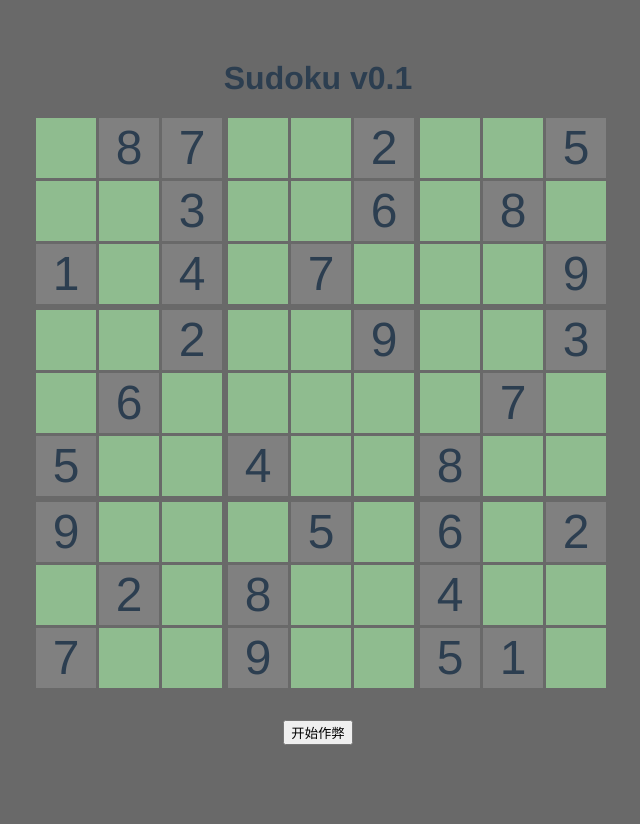
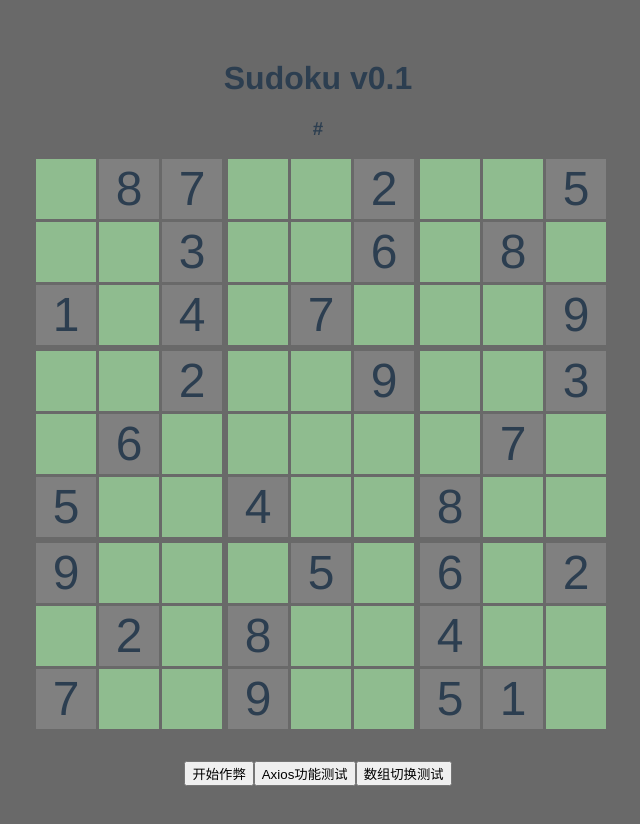
Before and after one commit to roogeer/sudoku, a Vue app: page / in a window 1280 px wide. Shown: the top 824 px of the page, without its empty margins (322-962 px from the left). Before the commit the page ends 800 px from the top, so only its background shows below. Built offline with nearby package versions, Linux system fonts and the light colour scheme.

Commit message:
测试：父组件传值到子组件

```diff
--- a/package.json
+++ b/package.json
@@ -8,6 +8,7 @@
     "lint": "vue-cli-service lint"
   },
   "dependencies": {
+    "axios": "^0.19.0",
     "core-js": "^3.4.3",
     "vue": "^2.6.10"
   },
@@ -30,8 +31,8 @@
       "eslint:recommended"
     ],
     "rules": {
-		"no-console":"off"
-	},
+      "no-console": "off"
+    },
     "parserOptions": {
       "parser": "babel-eslint"
     }
--- a/src/App.vue
+++ b/src/App.vue
@@ -2,7 +2,9 @@
 	<div id="app">
 		<!--<img alt="Vue logo" src="./assets/logo.png" />-->
 		<HelloWorld msg="Sudoku v0.1" />
-		<!-- <button @click="test">查看B1单元格数据</button> -->
+		<div class="hello">
+			<h3>#{{ sudokuid }}</h3>
+		</div>
 		<div class="game">
 			<div class="sudoku">
 				<template v-for="(area_row, index_area_row) in 3">
@@ -26,6 +28,10 @@
 				<button @click="LockOnlyOne()">锁定唯一值</button>
 				<button @click="DuplicateRemoval()">多值去重</button>
 			</template>
+			<template>
+				<button @click="testAxios()">Axios功能测试</button>
+				<button @click="changeArray()">数组切换测试</button>
+			</template>
 		</div>
 	</div>
 </template>
@@ -39,7 +45,10 @@
 		data: function() {
 			return {
 				//初始值
-				cheat: true,	//显示作弊按钮
+				cheat: true,		//显示作弊按钮
+				sudokuid: '',		//题号
+				//sudoku_array: [],	//系统给出的初始数据
+
 				sudoku_array: [
 					0, 8, 7, 0, 0, 2, 0, 0, 5,
 					0, 0, 3, 0, 0, 6, 0, 8, 0,
@@ -51,6 +60,19 @@
 					0, 2, 0, 8, 0, 0, 4, 0, 0,
 					7, 0, 0, 9, 0, 0, 5, 1, 0,
 				],
+
+				sudoku_test: [
+					1, 2, 3, 4, 6, 6, 7, 8, 9,
+					2, 0, 3, 0, 0, 6, 0, 8, 0,
+					3, 0, 4, 0, 7, 0, 0, 0, 9,
+					4, 0, 2, 0, 0, 9, 0, 0, 3,
+					5, 6, 0, 0, 0, 0, 0, 7, 0,
+					6, 0, 0, 4, 0, 0, 8, 0, 0,
+					7, 0, 0, 0, 5, 0, 6, 0, 2,
+					8, 2, 0, 8, 0, 0, 4, 0, 0,
+					9, 0, 0, 9, 0, 0, 5, 1, 0,
+				],
+
 				//成员为每个单元格对象
 				sudoku_data: [],
 
@@ -66,7 +88,40 @@
 		},
 
 		methods: {
+			changeArray(){
+				//this.sudoku_array = this.sudoku_test;
+				this.sudoku_array.splice(0);
+				this.sudoku_array.push(...this.sudoku_test);
+				this.initSudokuData();
+				console.log('数组切换完成');
+				console.log(this.sudoku_array);
+				console.log(this.sudoku_data);
+				this.$forceUpdate();
+			},
+
+			testAxios(){
+				this.$axios.get('http://192.168.108.79:8983/cgi-bin/getdata.py')
+				.then(response => {
+					//console.log(response.request.response);
+					//let res = response.request.response;
+					console.log(response.data);
+					this.sudokuid = response.data.sudokuid;
+					this.sudoku_array = response.data.sudokudata;
+					console.log(this.sudoku_array);
+					//根据初始值，生成81个单元格对象放入sudoku_data中
+					this.initSudokuData()
+					//初始化9个行对象
+					this.initSudokuRows();
+					//初始化9个列对象
+					this.initSudokuCols();
+					//初始化9个区域对象
+					this.initSudokuAreas();
+					console.log(this.sudoku_data);
+				})
+			},
+
 			initSudokuData() {
+				console.log('数组切换完成');
 				let _temp = [];
 				//console.log(this.sudoku_array.length);
 				for (let i = 0; i < this.sudoku_array.length; i++) {
@@ -241,7 +296,7 @@
 		},
 
 		created: function() {
-			// 	//根据初始值，生成81个单元格对象放入sudoku_data中
+			//根据初始值，生成81个单元格对象放入sudoku_data中
 			this.initSudokuData()
 			//初始化9个行对象
 			this.initSudokuRows();
--- a/src/main.js
+++ b/src/main.js
@@ -1,7 +1,9 @@
 import Vue from 'vue'
 import App from './App.vue'
+import Axios from 'axios'
 
 Vue.config.productionTip = false
+Vue.prototype.$axios = Axios;
 
 new Vue({
   render: h => h(App),
```
Also changed, not shown: 1 other file (tests, documents, lock files or other folders).
